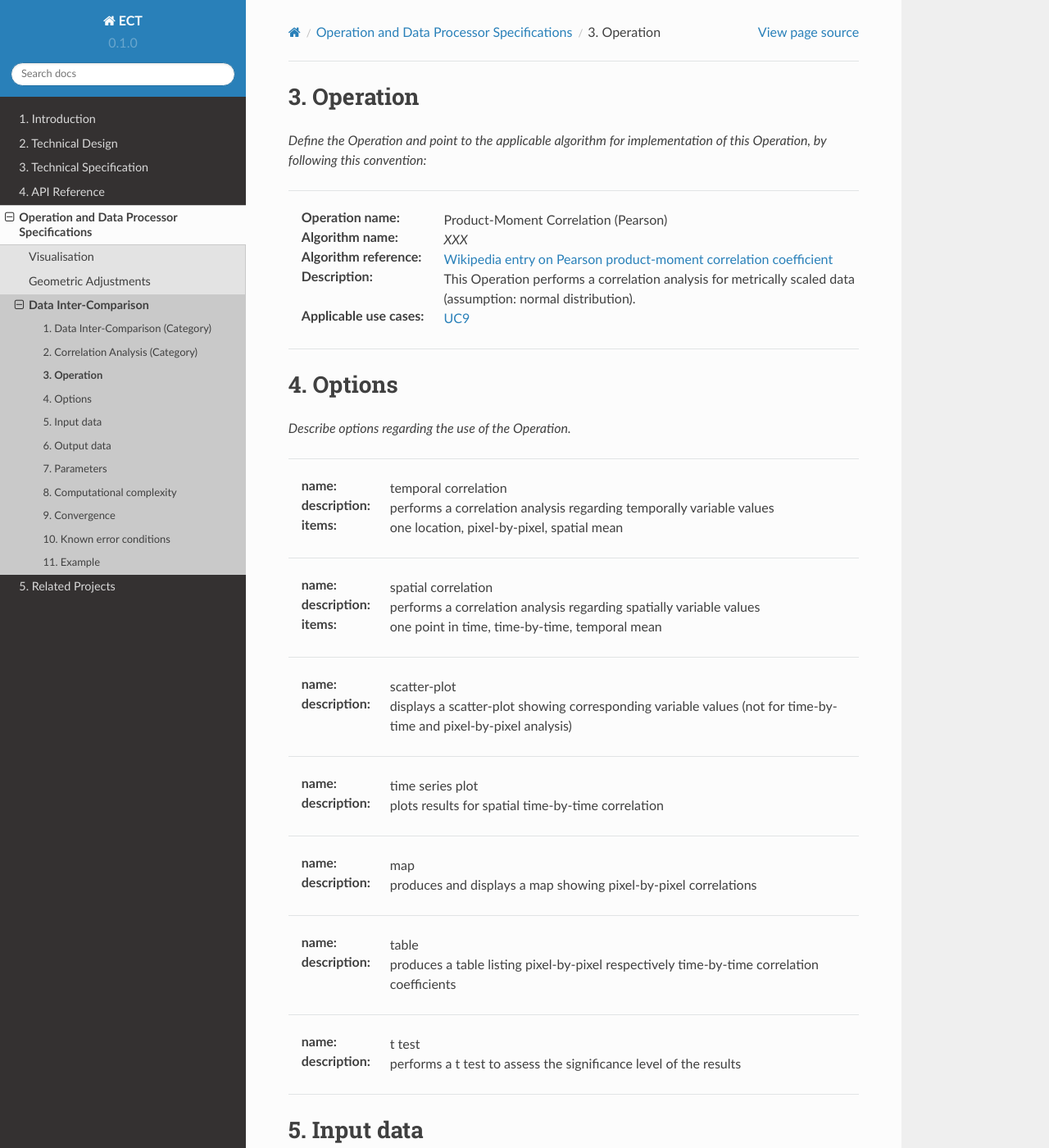
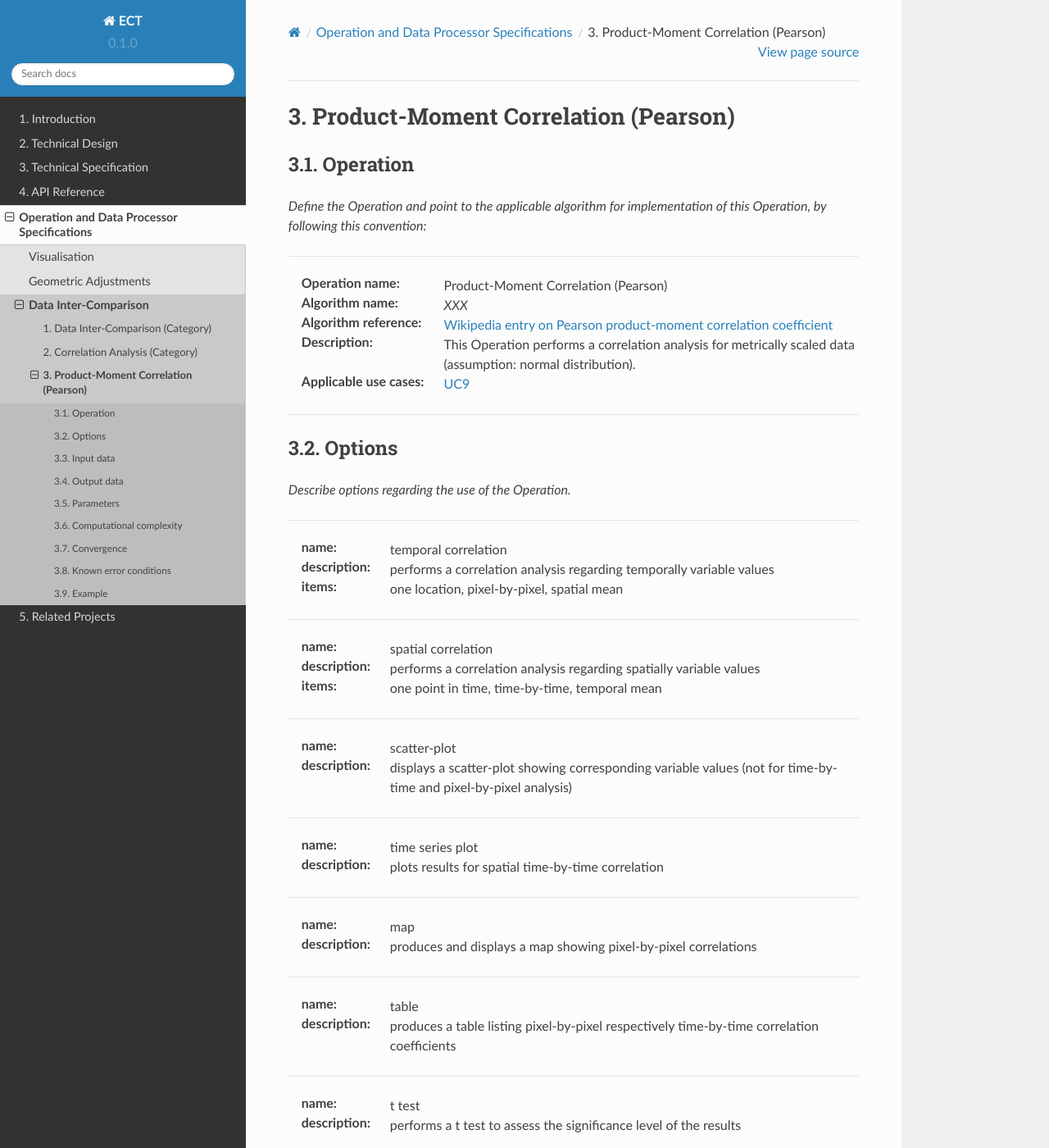
Before and after one commit to CCI-Tools/cate, a Sphinx documentation site: the page built from doc/source/op_specs/data-intercomparison/correlation-analysis/op_spec_product-moment-correlation.rst, in a window 1280 px wide and 1400 px high. Shown: the whole window at 82% size. Built offline with Sphinx 7.4.7 and the Read the Docs theme 2.0.0, drawn with Linux system fonts in a browser that asks for light colours; pages that are not in the unit, such as notebooks, are missing from menus; some of the changed text lies outside the part shown.

Commit message:
Update op_spec_product-moment-correlation.rst
included header

```diff
--- a/doc/source/op_specs/data-intercomparison/correlation-analysis/op_spec_product-moment-correlation.rst
+++ b/doc/source/op_specs/data-intercomparison/correlation-analysis/op_spec_product-moment-correlation.rst
@@ -1,3 +1,8 @@
+====================================
+Product-Moment Correlation (Pearson)
+====================================
+
+
 Operation
 =========
 *Define the Operation and point to the applicable algorithm for implementation of this Operation, by following this convention:*
@@ -13,7 +18,7 @@ Operation
 --------------------------
 
 Options
-========================
+=======
 
 *Describe options regarding the use of the Operation.*
 
@@ -187,7 +192,7 @@ Parameters
 -----------------------------
 
 Computational complexity
-==============================
+========================
 
 *Describe how the algorithm memory requirement and processing time scale with input size. Most algorithms should be linear or in n*log(n) time, where n is the number of elements of the input.*
 
```
